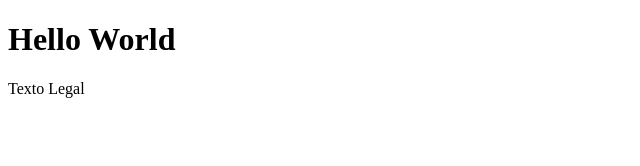
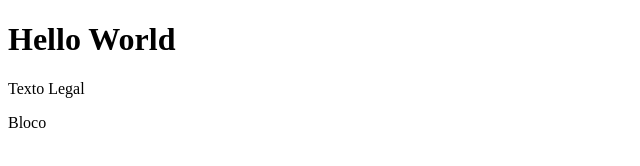
Before and after one commit to lucasgarciia/programa-ao0103, a plain HTML site: page index.html in a window 1280 px wide. Shown: the full height of the page, 0-640 px from the left. Drawn offline with Linux system fonts and the light colour scheme.

Commit message:
Quarta Versao

```diff
--- a/index.html
+++ b/index.html
@@ -6,5 +6,11 @@
 <body>
 	<h1>Hello World</h1>
 	<p>Texto Legal</p>
+	<div>
+		<p>
+			Bloco
+		</p>
+
+	</div>
 </body>
 </html>
```
